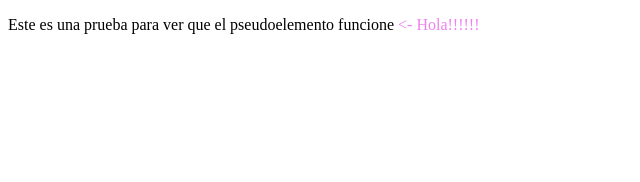
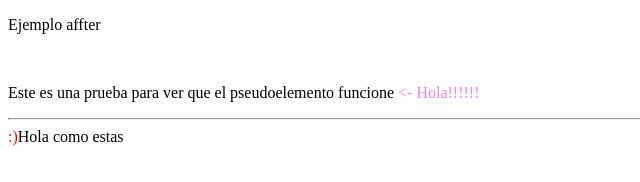
Before and after one commit to yadira-puente/pseudoElementos, a plain HTML site: page index.html in a window 1280 px wide. Shown: the whole page, without its empty margins (0-640 px from the left). Drawn offline with Linux system fonts and the light colour scheme.

Commit message:
before:ejemplo2:tiempo invertido 13 minutos

```diff
--- a/index.html
+++ b/index.html
@@ -8,6 +8,9 @@
     <link rel="stylesheet" href="./styles.css"
 </head>
 <body>
+    <p>Ejemplo affter</p><br>
     <p class="ejemplo-text"> Este es una prueba para ver que el pseudoelemento funcione</p>
+    <hr>
+    <q>Hola como estas</q><br>
 </body>
 </html>
--- a/styles.css
+++ b/styles.css
@@ -1,4 +1,10 @@
+/* pseudoelemento affter*/
 .ejemplo-text::after {
     content: " <- Hola!!!!!!";
   color: violet;
 }
+/*pseudoelemntos before*/
+q::before{
+    content: ":)";
+    color: red;
+}
```
